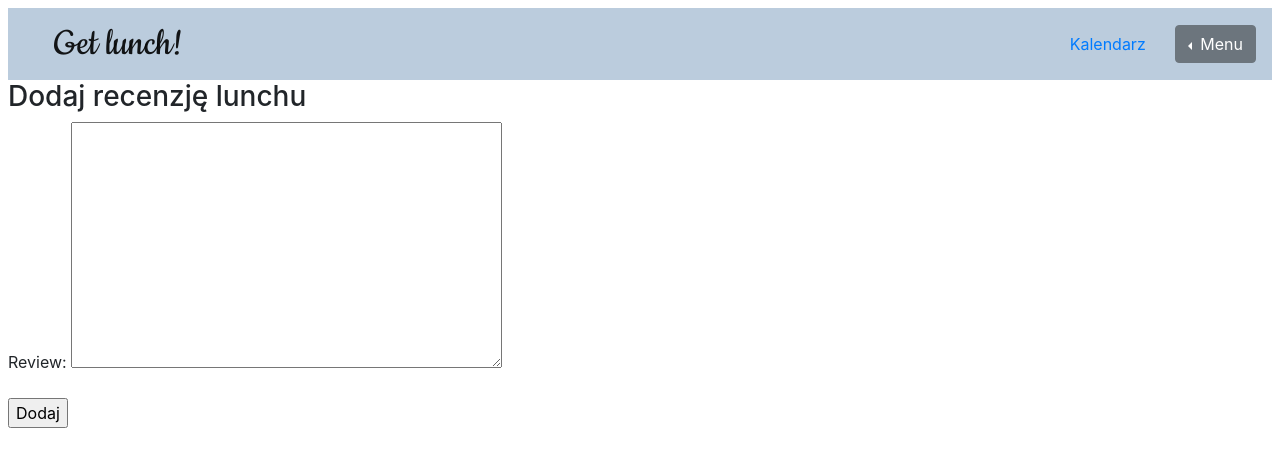
After one commit to pautomaszewska/Buy-lunch, a Django app: page /lunch-review/1 in a window 1280 px wide. The commit adds this page. Shown: the top 467 px of the page. Run offline with Django 3.2, Linux system fonts and the light colour scheme; tables that the repository leaves empty hold one stand-in row (values such as "Sample post"); some libraries are stand-ins or nearby versions.

Commit message:
Added reviews

```diff
--- a/lunches/buy_lunch/forms.py
+++ b/lunches/buy_lunch/forms.py
@@ -1,7 +1,7 @@
 from django import forms
 from django.contrib.auth.models import User
 from django.contrib.auth.forms import UserCreationForm
-from .models import Lunch, Appetizer, Beverages, Order, Menu
+from .models import Lunch, Appetizer, Beverages, Order, Menu, LunchReview
 from datetime import date
 
 
@@ -60,3 +60,9 @@ class MenuForm(forms.ModelForm):
 #     class Meta:
 #         model = Order
 #         fields = '__all__'
+
+
+class ReviewLunchForm(forms.ModelForm):
+    class Meta:
+        model = LunchReview
+        fields = ['review']
--- a/lunches/buy_lunch/models.py
+++ b/lunches/buy_lunch/models.py
@@ -11,6 +11,11 @@ LUNCH_TYPE = ((1, 'mięsny'),
 APPETIZER_TYPE = ((1, 'sałatka'),
                   (2, 'zupa'))
 
+STARS = ((1, '*'),
+         (2, '**'),
+         (3, '***'),
+         (4, '****'),
+         (5, '*****'))
 
 class Lunch(models.Model):
     lunch_name = models.CharField(max_length=300)
@@ -76,3 +81,10 @@ class Menu(models.Model):
     lunch_vegan = models.ForeignKey(Lunch, related_name='lunch_vegan', on_delete=models.CASCADE)
     soup = models.ForeignKey(Appetizer, related_name='soup', on_delete=models.CASCADE)
     salad = models.ForeignKey(Appetizer, related_name='salad', on_delete=models.CASCADE)
+
+
+class LunchReview(models.Model):
+    lunch = models.ForeignKey(Lunch, on_delete=models.CASCADE)
+    review = models.TextField()
+    user = models.ForeignKey(User, on_delete=models.CASCADE)
+    # stars = models.IntegerField(choices=STARS)
--- /dev/null
+++ b/lunches/buy_lunch/templates/lunch_review.html
@@ -0,0 +1,12 @@
+{% extends "base.html" %}
+
+{% block content %}
+    <h3>Dodaj recenzję lunchu</h3>
+    <form action="{%  url 'lunch-review' lunch.id %}" method="post">
+    {% csrf_token %}
+    {{ form.as_p }}
+    <input type="submit" value="Dodaj">
+
+    </form>
+
+{% endblock %}
--- a/lunches/buy_lunch/templates/user_orders.html
+++ b/lunches/buy_lunch/templates/user_orders.html
@@ -26,7 +26,11 @@
             <td>{{ order.lunch.lunch_name }}</td>
             <td>{{ order.lunch.lunch_type | lunch_type }}</td>
             <td>{{ order.lunch.lunch_price }}</td>
-            <td>recenzja</td>
+           {% if not order.lunch.lunchreview_set %}
+            <td><a href="{%  url 'lunch-review' order.lunch.id %}">Oceń lunch</a></td>
+               {% else %}
+               <td>Oceniono!</td>
+           {% endif %}
             <td>{{ order.appetizer.appetizer_name }}</td>
             <td>{{ order.appetizer.appetizer_type | appetizer_type }}</td>
             <td>{{ order.appetizer.appetizer_price }}</td>
--- a/lunches/buy_lunch/views.py
+++ b/lunches/buy_lunch/views.py
@@ -5,8 +5,8 @@ from datetime import date
 from django.db.models import Sum
 
 
-from .models import Lunch, Appetizer, Beverages, Order, Points, Menu
-from .forms import AddLunchForm, AddAppetizerForm, AddBeverageForm, MenuForm
+from .models import Lunch, Appetizer, Beverages, Order, Points, Menu, LunchReview
+from .forms import AddLunchForm, AddAppetizerForm, AddBeverageForm, MenuForm, ReviewLunchForm
 
 
 class ShowMenu(View):
@@ -147,12 +147,12 @@ class MakeOrder(View):
                                      user=self.request.user,
                                      )
         order.save()
-        return HttpResponse('zamówienie złożone')
+        return redirect('user-orders')
 
 
 class UserOrders(View):
     def get(self, request):
-        orders = Order.objects.filter(user=request.user).order_by('date')
+        orders = Order.objects.filter(user=request.user).order_by('-date')
 
         return render(request, 'user_orders.html', {'orders': orders})
 
@@ -173,3 +173,20 @@ class SetMenu(View):
         if form.is_valid():
             form.save()
             return redirect('index')
+
+
+class ReviewLunch(View):
+    def get(self, request, lunch_id):
+        lunch = Lunch.objects.get(id=lunch_id)
+        form = ReviewLunchForm()
+        return render(request, 'lunch_review.html', {'form': form, 'lunch': lunch})
+
+    def post(self, request, lunch_id):
+        lunch = Lunch.objects.get(id=lunch_id)
+        form = ReviewLunchForm(request.POST)
+        if form.is_valid():
+            review = LunchReview.objects.create(user=request.user,
+                                                lunch=lunch,
+                                                review=form.cleaned_data.get('review'))
+            review.save()
+            return redirect('user-orders')
--- a/lunches/lunches/urls.py
+++ b/lunches/lunches/urls.py
@@ -21,7 +21,7 @@ from .settings import MEDIA_ROOT, MEDIA_URL
 
 
 from buy_lunch.views import ShowMenu, AddLunch, AddAppetizer, AddBeverage, ShowLunches, ShowLAppetizers, ShowBeverages,\
-    SetLunchDate, SetAppetizerDate, MakeOrder, UserOrders, LunchCalendar, SetMenu
+    SetLunchDate, SetAppetizerDate, MakeOrder, UserOrders, LunchCalendar, SetMenu, ReviewLunch
 
 urlpatterns = [
     path('admin/', admin.site.urls),
@@ -41,6 +41,8 @@ urlpatterns = [
     path('user-orders/', UserOrders.as_view(), name='user-orders'),
     path('lunch-calendar/', LunchCalendar.as_view(), name='lunch-calendar'),
     path('set-menu/', SetMenu.as_view(), name='set-menu'),
+    path('lunch-review/<int:lunch_id>', ReviewLunch.as_view(), name='lunch-review'),
+
 
 
     ] + static(MEDIA_URL, document_root=MEDIA_ROOT)
```
Also changed, not shown: lunches/buy_lunch/migrations/0008_lunchreview.py (added), lunches/buy_lunch/migrations/0009_lunchreview_user.py (added), lunches/buy_lunch/migrations/0010_auto_20190401_1915.py (added), lunches/buy_lunch/migrations/0011_auto_20190401_1923.py (added), lunches/buy_lunch/migrations/0012_auto_20190401_1927.py (added), lunches/buy_lunch/migrations/0013_auto_20190401_1928.py (added), lunches/buy_lunch/templates/calendar.html (line endings or trailing spaces).
